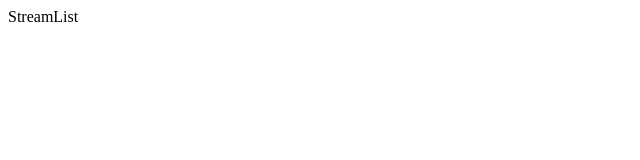
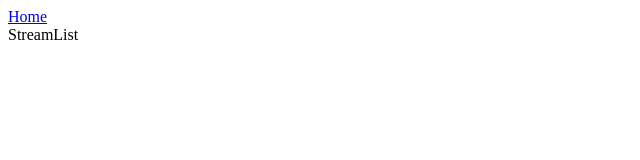
Before and after one commit to Kemanth/Twitch_Clone, a JavaScript app in the folder client/: page / in a window 1280 px wide. Shown: the top 160 px of the page, without its empty margins (0-640 px from the left). Built offline with nearby package versions, Linux system fonts and the light colour scheme.

Commit message:
added routes

```diff
--- a/client/src/components/App.js
+++ b/client/src/components/App.js
@@ -1,14 +1,18 @@
 import { BrowserRouter, Route } from "react-router-dom";
+import Header from "./Header";
 import StreamCreate from "./streams/StreamCreate";
 import StreamDelete from "./streams/StreamDelete";
 import StreamEdit from "./streams/StreamEdit";
 import StreamList from "./streams/StreamList";
 import StreamShow from "./streams/StreamShow";
 
+let key = "537375197328-vjskseoaeq82cdjb8jhnulor01boosj2.apps.googleusercontent.com"
+
 const App = () => {
     return (
         <div>
             <BrowserRouter>
+                <Header/>
                 <Route path="/" exact component={StreamList}/>
                 <Route path="/streams/new" exact component={StreamCreate}/>
                 <Route path="/streams/edit" exact component={StreamEdit}/>
--- a/client/src/components/Header.js
+++ b/client/src/components/Header.js
@@ -0,0 +1,11 @@
+import { Link } from "react-router-dom"
+
+const Header = () => {
+    return (
+        <div>
+            <Link to="/">Home</Link>
+        </div>
+    );
+}
+
+export default Header;
```
